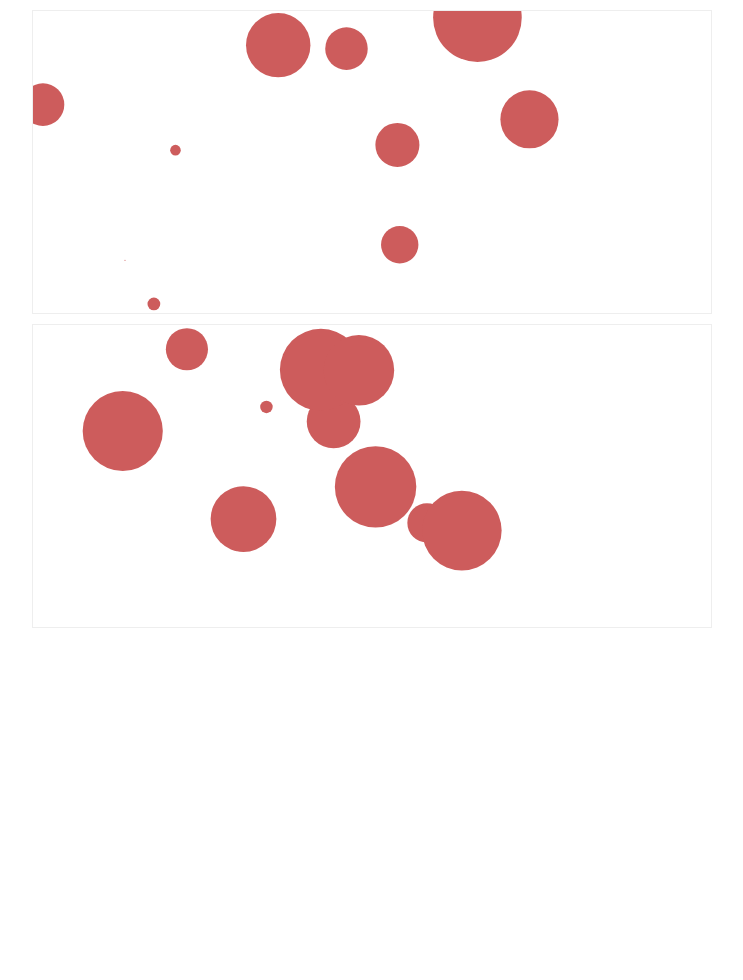
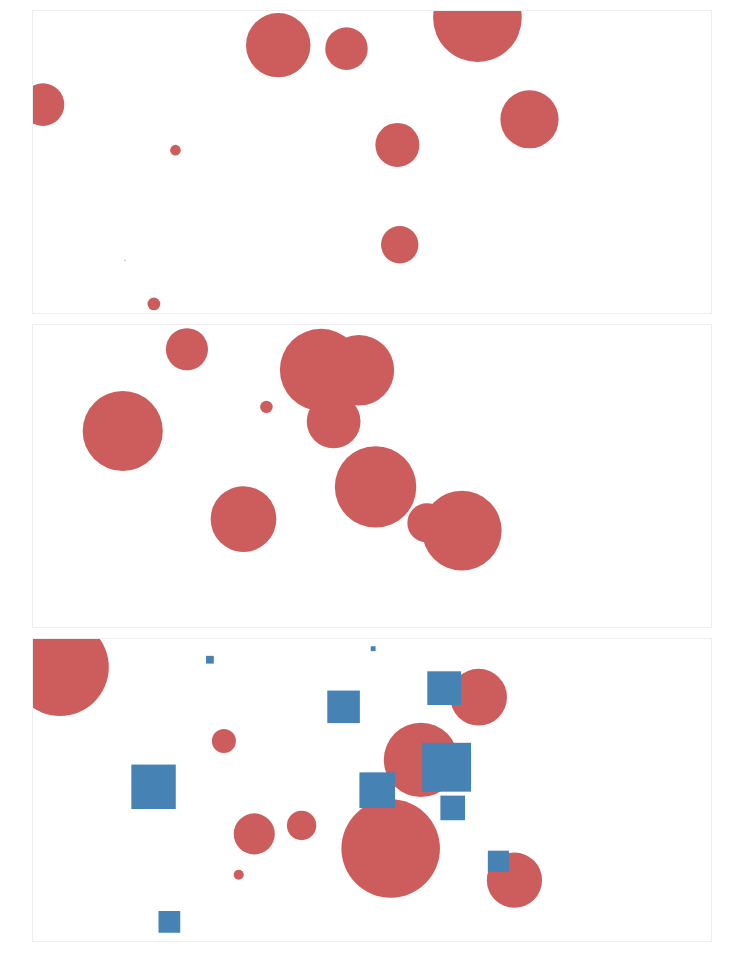
Before and after one commit to peterrcook/chartbits, a plain HTML site: page toolTip/index.html in a window 1280 px wide. Shown: the whole page, without its empty margins (18-761 px from the left). Before the commit the page ends 839 px from the top, so only its background shows below. Drawn offline with Linux system fonts and the light colour scheme.

Commit message:
Allow >1 tooltips on same chart

```diff
--- a/toolTip/css/example.css
+++ b/toolTip/css/example.css
@@ -24,6 +24,10 @@ body {
   fill: indianred;
 }
 
+#charts rect {
+  fill: steelblue;
+}
+
 #charts .chart .tooltip {
   width: 200px;
   height: 200px;
--- a/toolTip/index.html
+++ b/toolTip/index.html
@@ -17,6 +17,10 @@
         <svg></svg>
       </div>
 
+      <div class="chart3 chart">
+        <svg></svg>
+      </div>
+
     </div>
 
     <script src="js/d3.v3.min.js"></script>
--- a/toolTip/js/example.js
+++ b/toolTip/js/example.js
@@ -67,7 +67,74 @@
       .call(toolTip);
   }
 
+  function construct3() {
+    var data1 = [];
+    var data2 = [];
+    var width = 500;
+    var height = 300;
+
+    for(var i=0; i<10; i++) {
+      data1.push({
+        x: Math.random() * width,
+        y: Math.random() * height,
+        r: Math.random() * 50,
+        data1: Math.random() * 50,
+        data2: Math.random() * 50,
+        data3: Math.random() * 50,
+      });
+    }
+
+    d3.select('#charts .chart3 svg')
+      .selectAll('circle')
+      .data(data1)
+      .enter()
+      .append('circle')
+      .attr('cx', function(d) {return d.x;})
+      .attr('cy', function(d) {return d.y;})
+      .attr('r', function(d) {return d.r;});
+
+
+    for(var i=0; i<10; i++) {
+      data2.push({
+        x: Math.random() * width,
+        y: Math.random() * height,
+        r: Math.random() * 50,
+        data1: Math.random() * 50,
+        data2: Math.random() * 50,
+        data3: Math.random() * 50,
+      });
+    }
+
+    d3.select('#charts .chart3 svg')
+      .selectAll('rect')
+      .data(data2)
+      .enter()
+      .append('rect')
+      .attr('x', function(d) {return d.x;})
+      .attr('y', function(d) {return d.y;})
+      .attr('width', function(d) {return d.r;})
+      .attr('height', function(d) {return d.r;});
+
+    var toolTip1 = animdata.d3.toolTip()
+      .title('This is a circle')
+      .fields(['data1', 'data2', 'data3'])
+      .elements('circle');
+
+    d3.select('#charts .chart3')
+      .call(toolTip1);
+
+    var toolTip2 = animdata.d3.toolTip()
+      .title('This is a square')
+      .fields(['data1', 'data2'])
+      .elements('rect');
+
+    d3.select('#charts .chart3')
+      .call(toolTip2);
+
+  }
+
 
   construct1();
   construct2();
+  construct3();
 })();
--- a/toolTip/js/toolTip.js
+++ b/toolTip/js/toolTip.js
@@ -50,6 +50,12 @@ animdata.d3.toolTip = function() {
     d3elements.elements
       .style('cursor', 'pointer');
 
+    d3elements.tooltip = d3elements.container
+      .select('div.tooltip');
+
+    if(d3elements.tooltip[0][0] === null)
+      constructTooltip();
+
     // Compile template
     if(config.template)
       template = _.template(config.template);
@@ -67,13 +73,13 @@ animdata.d3.toolTip = function() {
       .style('pointer-events', 'none');
   }
 
-  function construct() {
-    constructTooltip();
-  }
+  // function construct() {
+  //   constructTooltip();
+  // }
 
   function addEvents() {
     d3elements.container
-      .on('mousemove', function(d) {
+      .on('mousemove.tooltipComponent', function(d) {
         // if(uiState.hoverElement === null)
         //   return;
 
@@ -85,14 +91,14 @@ animdata.d3.toolTip = function() {
       });
 
     d3elements.elements
-      .on('mouseover', function(d) {
+      .on('mouseover.tooltipComponent', function(d) {
         uiState.hoverElement = d3.select(this);
         d3elements.tooltip
           .transition()
          .style('opacity', '1');
         updateContent();
       })
-      .on('mouseout', function() {
+      .on('mouseout.tooltipComponent', function() {
         d3elements.tooltip
           .transition()
           .style('opacity', '0');
@@ -157,8 +163,7 @@ animdata.d3.toolTip = function() {
     init(s);
 
     // console.log('selection', d3elements.container);
-
-    construct();
+    // construct();
     addEvents();
   }
 
```
